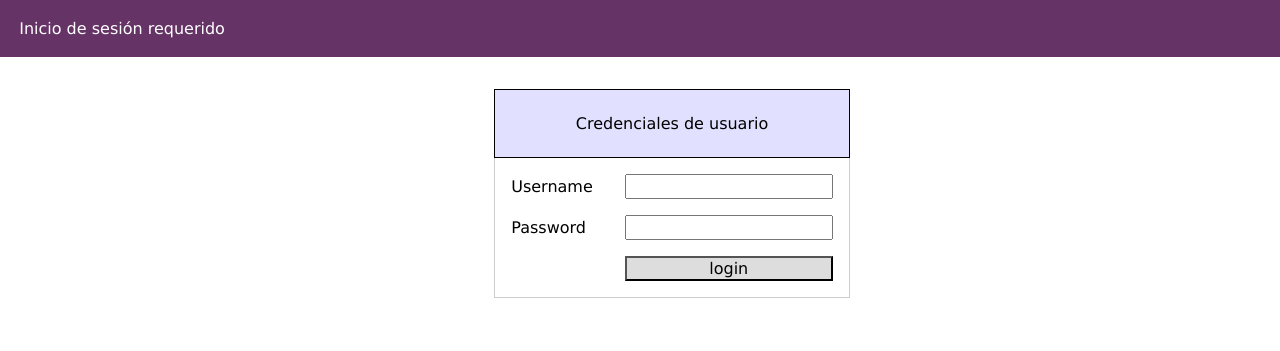
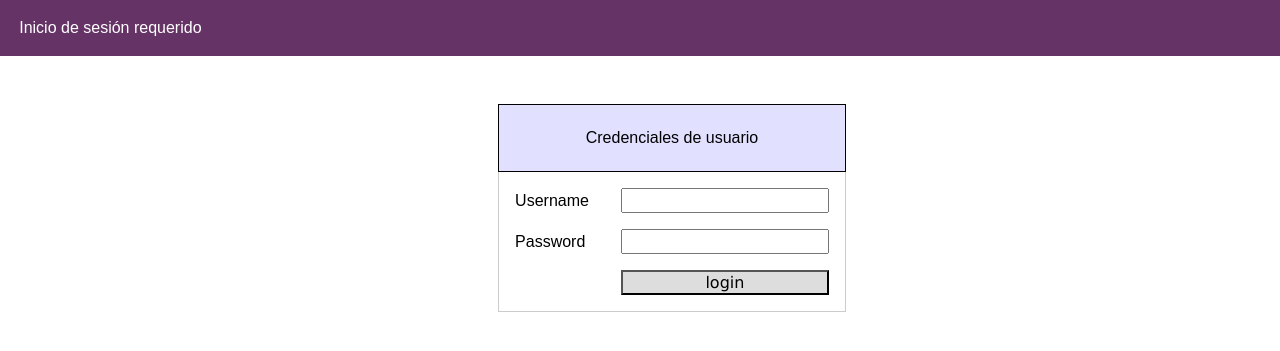
Before and after one commit to rjrivero/Plantiweb, a Django app: template templates/registration/login.html in a window 1280 px wide; the page is wider, and only the part inside the window is pictured. Shown: the top 351 px of that part. Run offline with Django 3.2, Linux system fonts and the light colour scheme; the template is opened without the code that fills it, so the values that code supplies are empty, except form fields; tables that the repository leaves empty hold one stand-in row (values such as "Sample post"); form fields are guessed from the names that the template uses; some libraries are stand-ins or nearby versions.

```diff
--- a/example/models/dbcache.py
+++ b/example/models/dbcache.py
@@ -67,8 +67,10 @@ class RootType(DataType(object)):
 
     def __getattr__(self, attr):
         """Busca una tabla con el nombre dado y parent NULL"""
-        objects = self._type._DOMD.children[attr]._DOMD.objects.all()
-        setattr(self, attr, objects)
+        child_domd = self._type._DOMD.children[attr]._DOMD
+        objects = child_domd.objects.all()
+        # Si hago el setattr, los datos no se actualizan tras salvar
+        # setattr(self, attr, objects)
         return objects
 
     def invalidate(self, attr=None):
--- a/resources/css/base.css
+++ b/resources/css/base.css
@@ -1,7 +1,7 @@
 /* Estilos basicos de elementos */
 
 body {
- font-family: Verdana, Arial, Helvetica, sans-serif;
+ font-family: Arial, Helvetica, sans-serif;
  font-size: medium;
  font-weight: normal;
  color: black;
@@ -52,6 +52,11 @@ a:hover {
 }
 
 /* Estilos de la cabecera */
+
+#headercontainer {
+ background-color: #f0f060;
+ margin: 0 0 1em 0;
+}
 
 #header {
  width: 100%;
--- a/templates/datanav/base.html
+++ b/templates/datanav/base.html
@@ -26,6 +26,7 @@
 <!-- CABECERA -->
 
 {% block header %}
+<div id="headercontainer">
   <div id="header">
     <div id="usertools">
       <ul>
@@ -37,6 +38,7 @@
       Bienvenido, <strong>{% firstof user.first_name user.username %}</strong>.
     </div>
   </div>
+</div>
 {% endblock %}
 
 {%block content %}{% endblock %}
--- a/templates/registration/login.html
+++ b/templates/registration/login.html
@@ -9,7 +9,9 @@
 {% endblock %}
 
 {% block header %}
-<div id="header">Inicio de sesi&oacute;n requerido</div>
+<div id="headercontainer">
+  <div id="header">Inicio de sesi&oacute;n requerido</div>
+</div>
 {% endblock %}
 
 {% block content %}
```
Lines whose indentation alone changed are shown as unchanged.
